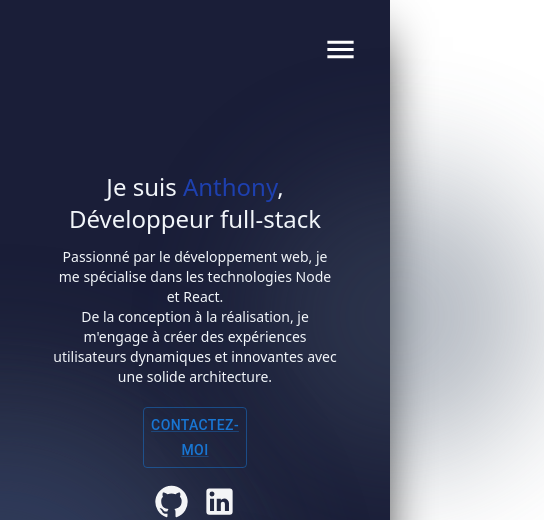
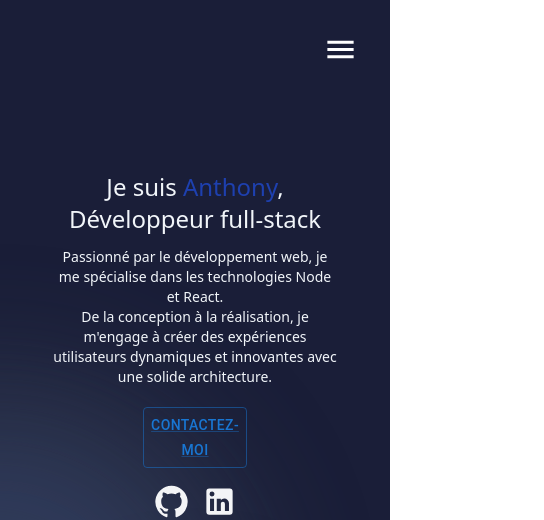
Before and after one commit to TonydLazuto/old-portfolio, a React (Vite) app: page / in a window 390 px wide. Shown: the top 520 px of the page, 544 px wide, since content can reach past the window. Built offline with nearby package versions, Linux system fonts and the light colour scheme.

Commit message:
fix bug threshold useObserver + header div outside html

```diff
--- a/src/components/Header.tsx
+++ b/src/components/Header.tsx
@@ -41,7 +41,7 @@ const Header = (props: ArrowObserver) => {
       absolute bottom-0 right-52
       blur-3xl mix-blend-overlay opacity-50
       bg-slate-400'/>
-      <div className='w-72 h-72 rounded-full
+      <div className='hidden md:block w-72 h-72 rounded-full
       absolute bottom-96 left-64
       blur-3xl opacity-40
       bg-slate-600'/>
--- a/src/hooks/useObserver.tsx
+++ b/src/hooks/useObserver.tsx
@@ -35,8 +35,8 @@ const useObserver = () => {
       setElementVisibility(entry.isIntersecting);
     },
     {
-      rootMargin: '1%',
-      threshold: 1
+      rootMargin: '7%',
+      threshold: 0.7
     })
     if(obsRef.current) observer.observe(obsRef.current);
     return () => {
```
